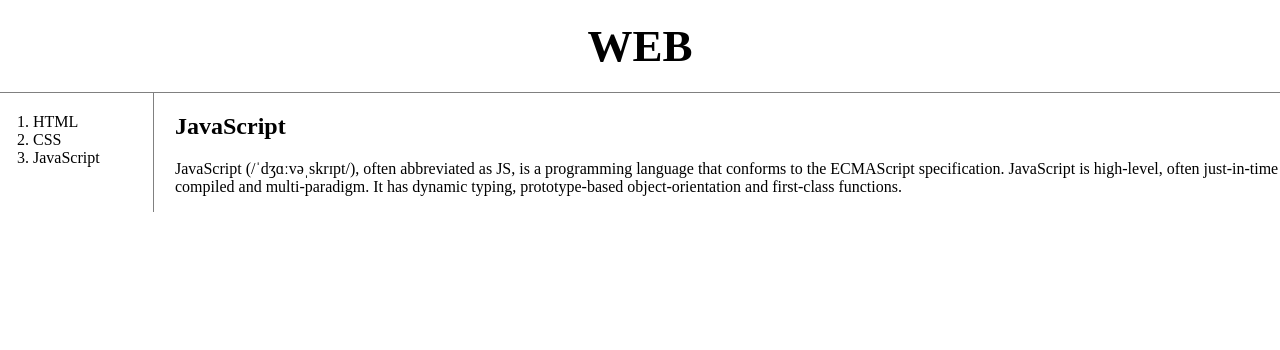
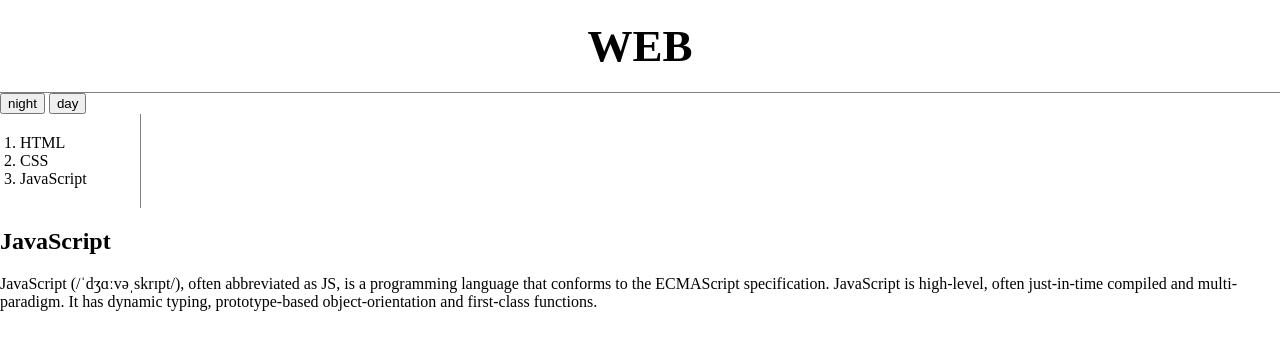
Before and after one commit to hyxxnjun/css.1, a plain HTML site: page 3.html in a window 1280 px wide. Drawn offline with Linux system fonts and the light colour scheme.

Commit message:
Add files via upload

```diff
--- a/3.html
+++ b/3.html
@@ -7,7 +7,14 @@
 </head>
 <body>
   <h1><a href="index.html">WEB</a></h1>
-  <div id="grid">
+  <input type="button" value="night" onclick="
+  document.querySelector('body').style.backgroundColor='black';
+  document.querySelector('body').style.color='white';
+  ">
+  <input type="button" value="day" onclick="
+  document.querySelector('body').style.backgroundColor='white';
+  document.querySelector('body').style.color='black';
+  ">
   <ol>
     <li><a href="1.html">HTML</a></li>
     <li><a href="2.html">CSS</a></li>
```
Also changed, not shown: mediaquery.html (+1 -1 lines).
